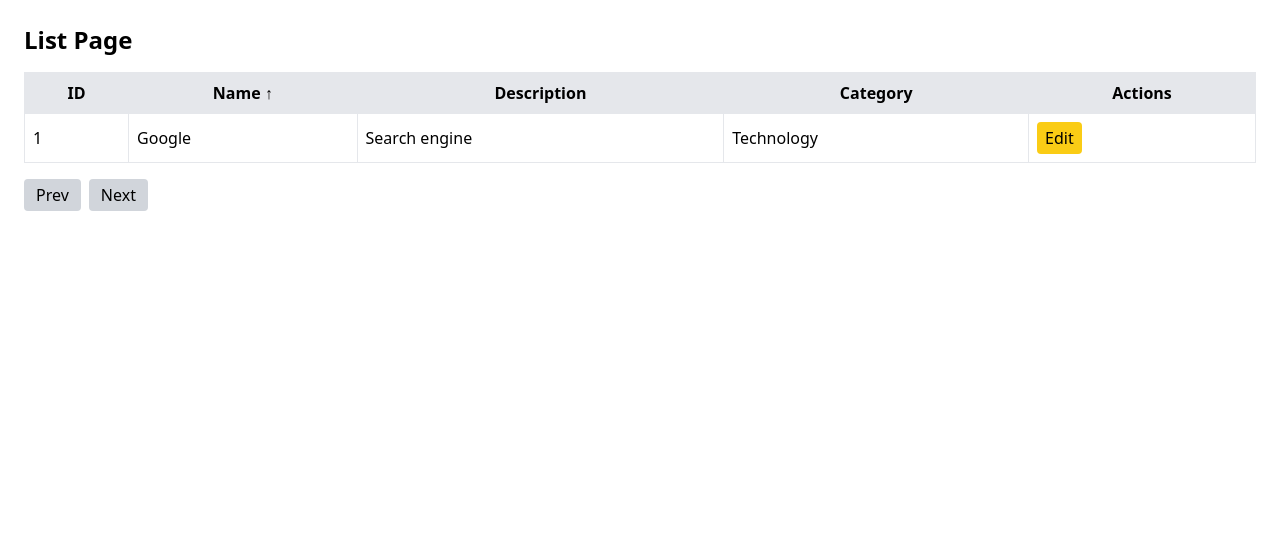
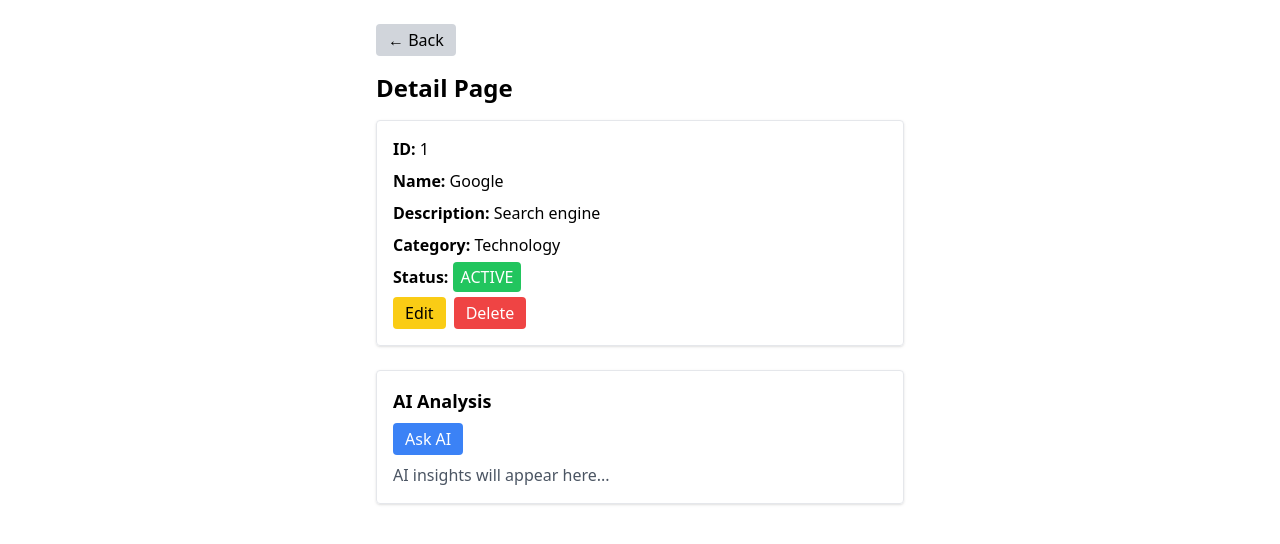
Before and after one commit to tecsxpert/personal-data-inventory, a React app in the folder frontend/: page /detail/1 in a window 1280 px wide. Shown: the top 544 px of the page. Built offline with nearby package versions, Linux system fonts and the light colour scheme; no server answers; the HTML template or start-up script is replaced by a standard one.

Commit message:
Day 7 — Implement Detail page with routing, status badge, navigation, and AI section (UI)

```diff
--- a/frontend/package.json
+++ b/frontend/package.json
@@ -12,7 +12,8 @@
   "dependencies": {
     "axios": "^1.15.1",
     "react": "^19.2.5",
-    "react-dom": "^19.2.5"
+    "react-dom": "^19.2.5",
+    "react-router-dom": "^7.14.2"
   },
   "devDependencies": {
     "@eslint/js": "^9.39.4",
--- a/frontend/src/App.jsx
+++ b/frontend/src/App.jsx
@@ -1,14 +1,18 @@
-import { useState } from "react";
+import { BrowserRouter as Router, Routes, Route } from "react-router-dom";
 import Dashboard from "./pages/Dashboard";
 import CreateForm from "./pages/CreateForm";
+import Detail from "./pages/Detail";
 
 function App() {
-  const [editingItem, setEditingItem] = useState(null);
-
-  return editingItem ? (
-    <CreateForm item={editingItem} setEditingItem={setEditingItem} />
-  ) : (
-    <Dashboard setEditingItem={setEditingItem} />
+  return (
+    <Router>
+      <Routes>
+        <Route path="/" element={<Dashboard />} />
+        <Route path="/create" element={<CreateForm />} />
+        <Route path="/edit/:id" element={<CreateForm />} />
+        <Route path="/detail/:id" element={<Detail />} />
+      </Routes>
+    </Router>
   );
 }
 
--- a/frontend/src/pages/Dashboard.jsx
+++ b/frontend/src/pages/Dashboard.jsx
@@ -1,16 +1,15 @@
 import { useEffect, useState } from "react";
+import { useNavigate } from "react-router-dom";
 import api from "../services/api";
 
-const Dashboard = ({ setEditingItem }) => {
+const Dashboard = () => {
   const [data, setData] = useState([]);
   const [loading, setLoading] = useState(true);
   const [page, setPage] = useState(0);
   const [sortBy, setSortBy] = useState("name");
   const [order, setOrder] = useState("asc");
 
-const handleEdit = (item) => {
-  setEditingItem(item);
-};
+  const navigate = useNavigate();
 
   useEffect(() => {
     setLoading(true);
@@ -86,14 +85,21 @@
             </tr>
           ) : (
             data.map((item) => (
-      <tr key={item.id}>
+              <tr
+                key={item.id}
+                onClick={() => navigate(`/detail/${item.id}`)}
+                className="cursor-pointer hover:bg-gray-100"
+              >
                 <td className="border p-2">{item.id}</td>
                 <td className="border p-2">{item.name}</td>
                 <td className="border p-2">{item.description}</td>
                 <td className="border p-2">{item.category}</td>
                 <td className="border p-2">
                   <button
-            onClick={() => handleEdit(item)}
+                    onClick={(e) => {
+                      e.stopPropagation();
+                      navigate(`/edit/${item.id}`);
+                    }}
                     className="bg-yellow-400 px-2 py-1 rounded hover:bg-yellow-500"
                   >
                     Edit
--- /dev/null
+++ b/frontend/src/pages/Detail.jsx
@@ -0,0 +1,91 @@
+import { useEffect, useState } from "react";
+import { useParams } from "react-router-dom";
+import api from "../services/api";
+import { useNavigate } from "react-router-dom";
+
+export default function Detail() {
+  const { id } = useParams();
+  const [data, setData] = useState(null);
+  const navigate = useNavigate();
+
+useEffect(() => {
+  api
+    .get(`/api/data-items/${id}`)
+    .then((res) => {
+      setData(res.data);
+    })
+    .catch((err) => {
+      console.error("API failed, using dummy data");
+
+      setData({
+  id: id,
+  name: "Google",
+  description: "Search engine",
+  category: "Technology",
+  status: "ACTIVE", // ✅ add this
+});
+    });
+}, [id]);
+
+  if (!data) return <p>Loading...</p>;
+
+return (
+  <div className="p-6 max-w-xl mx-auto">
+    <button
+  onClick={() => navigate(-1)}
+  className="mb-4 bg-gray-300 px-3 py-1 rounded hover:bg-gray-400"
+>
+  ← Back
+</button>
+    <h2 className="text-2xl font-bold mb-4">Detail Page</h2>
+
+    <div className="border rounded p-4 space-y-2 shadow">
+      <p><b>ID:</b> {data.id}</p>
+      <p><b>Name:</b> {data.name}</p>
+      <p><b>Description:</b> {data.description}</p>
+      <p><b>Category:</b> {data.category}</p>
+      <p>
+  <b>Status:</b>{" "}
+  <span
+    className={`px-2 py-1 rounded text-white ${
+      data.status === "ACTIVE"
+        ? "bg-green-500"
+        : data.status === "INACTIVE"
+        ? "bg-red-500"
+        : "bg-gray-500"
+    }`}
+  >
+    {data.status}
+  </span>
+</p>
+    <button
+  onClick={() => navigate(`/edit/${data.id}`)}
+  className="bg-yellow-400 px-3 py-1 rounded hover:bg-yellow-500 mt-3"
+>
+  Edit
+</button>
+<button
+  onClick={() => alert("Delete clicked")}
+  className="bg-red-500 text-white px-3 py-1 rounded hover:bg-red-600 mt-3 ml-2"
+>
+  Delete
+</button>
+    </div>
+
+    <div className="mt-6 border rounded p-4 shadow">
+  <h3 className="text-lg font-semibold mb-2">AI Analysis</h3>
+
+  <button
+    onClick={() => alert("AI Analysis coming soon")}
+    className="bg-blue-500 text-white px-3 py-1 rounded hover:bg-blue-600"
+  >
+    Ask AI
+  </button>
+
+  <p className="mt-2 text-gray-600">
+    AI insights will appear here...
+  </p>
+</div>
+  </div>
+);
+}
```
Also changed, not shown: 1 other file (tests, documents, lock files or other folders). Lines whose indentation alone changed are shown as unchanged.
